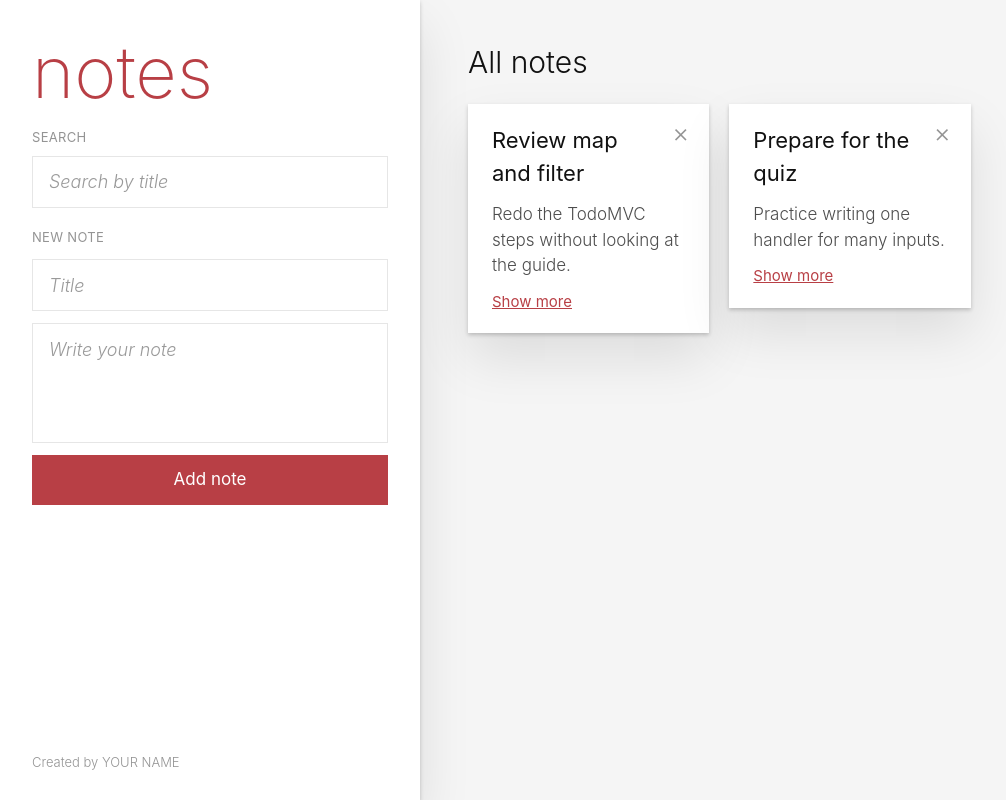
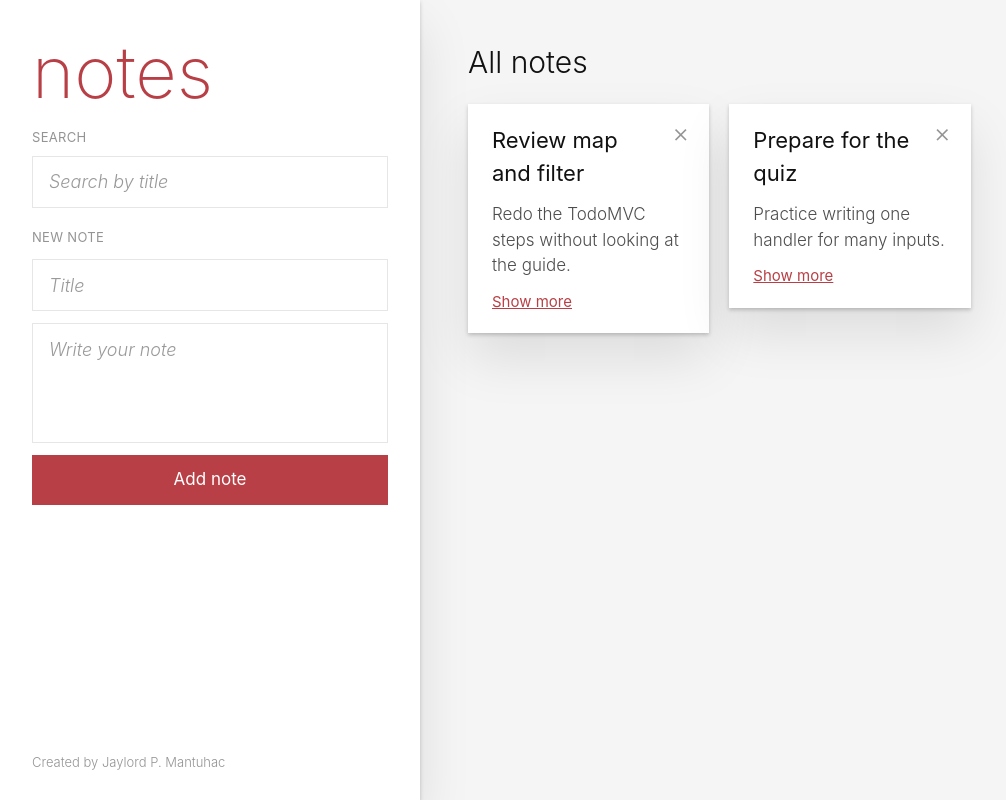
Before and after one commit to JaylordMantuhac/csit340g7-notes, a React (Vite) app: page / in a window 1280 px wide. Shown: the whole page, without its empty margins (0-1006 px from the left). Built offline with nearby package versions, Linux system fonts and the light colour scheme.

Commit message:
chore: replace YOUR NAME with Jaylord P. Mantuhac

```diff
--- a/src/App.jsx
+++ b/src/App.jsx
@@ -5,7 +5,7 @@ function App() {
   return (
     <div className="bg-[#f5f5f5] font-light text-[#111]">
       <Notes />
-      <Info name="YOUR NAME" />
+      <Info name="Jaylord P. Mantuhac" />
     </div>
   )
 }
```
